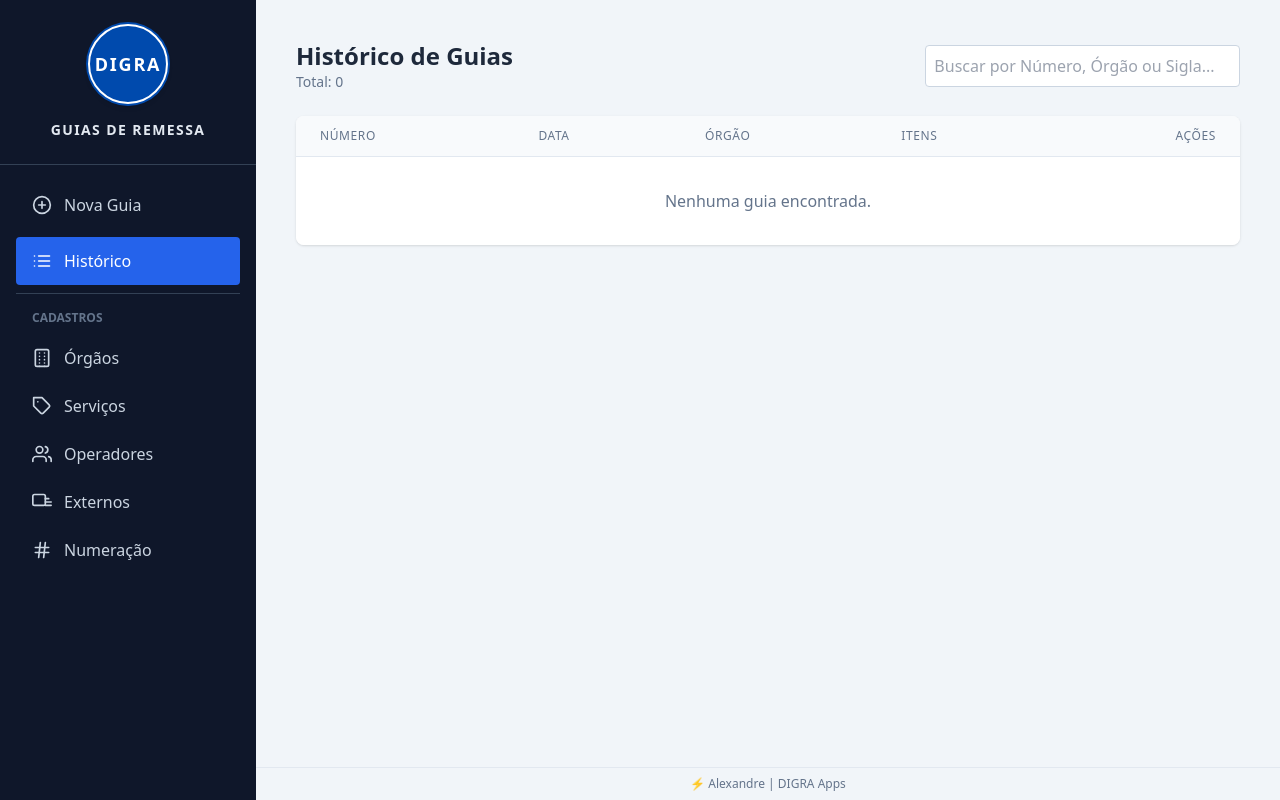
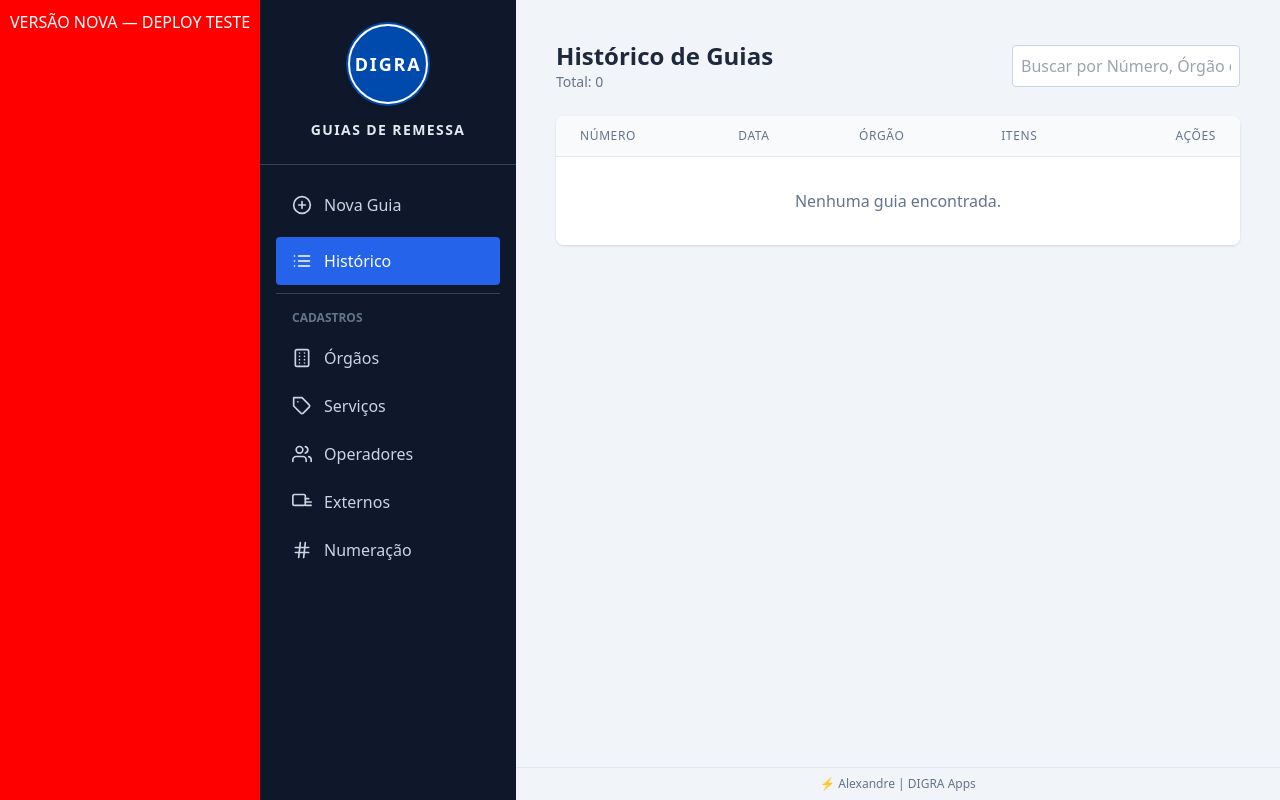
Before and after one commit to carreiro-gif/GUIAS-DE-REMESSA, a React (Vite) app: page / in a window 1280 px wide. Built offline with nearby package versions, Linux system fonts and the light colour scheme.

Commit message:
Add deployment test notification to App component

```diff
--- a/src/App.tsx
+++ b/src/App.tsx
@@ -159,6 +159,9 @@ function App() {
 
   return (
     <div className="flex h-screen bg-slate-100 font-sans text-slate-800 overflow-hidden">
+      <div style={{ background: 'red', color: 'white', padding: 10 }}>
+  VERSÃO NOVA — DEPLOY TESTE
+</div>
 
       {/* Sidebar - No Print */}
       <aside className="w-64 bg-slate-900 text-white flex-col hidden md:flex no-print flex-shrink-0">
```
